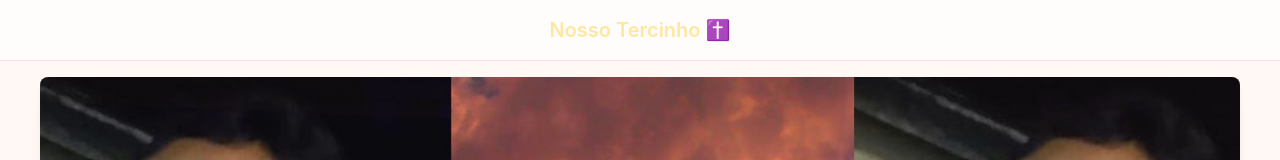
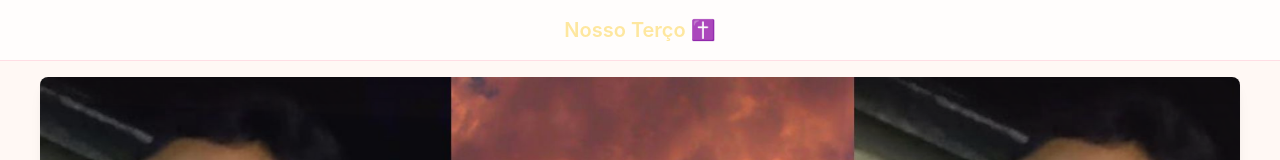
Before and after one commit to keurliano25/Ter-o-Online, a plain HTML site: page index.html in a window 1280 px wide. Shown: the top 160 px of the page. Drawn offline with nearby package versions, Linux system fonts and the light colour scheme.

Commit message:
Alteração do título da página index.html

```diff
--- a/index.html
+++ b/index.html
@@ -39,7 +39,7 @@
 
     <header class="p-4 bg-white/70 backdrop-blur-sm border-b border-highlight-rose/50">
         <div class="max-w-6xl mx-auto flex justify-center">
-            <h1 class="text-xl font-semibold text-accent-soft">Nosso Tercinho ✝️</h1>
+            <h1 class="text-xl font-semibold text-accent-soft">Nosso Terço ✝️</h1>
         </div>
     </header>
 
```
